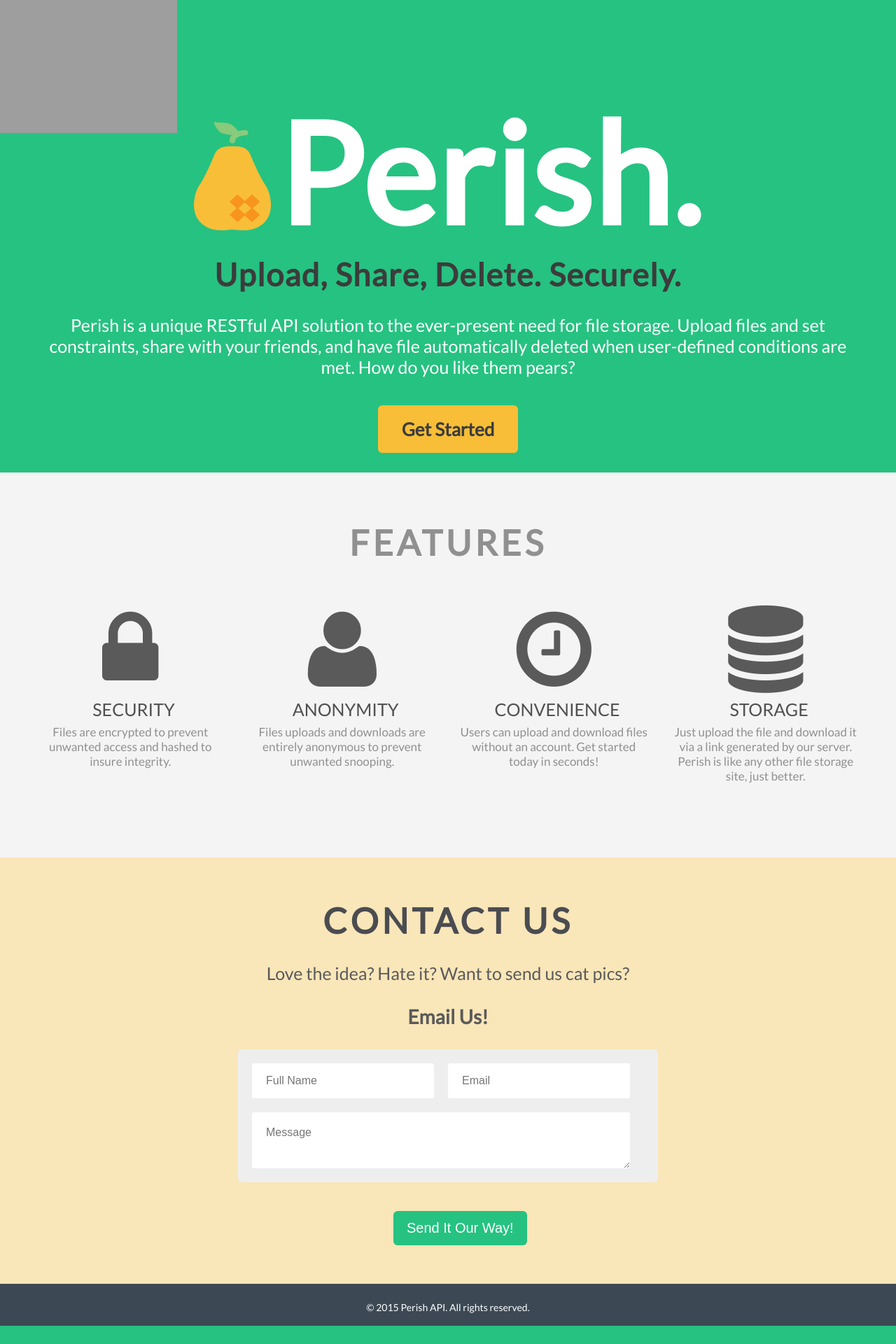
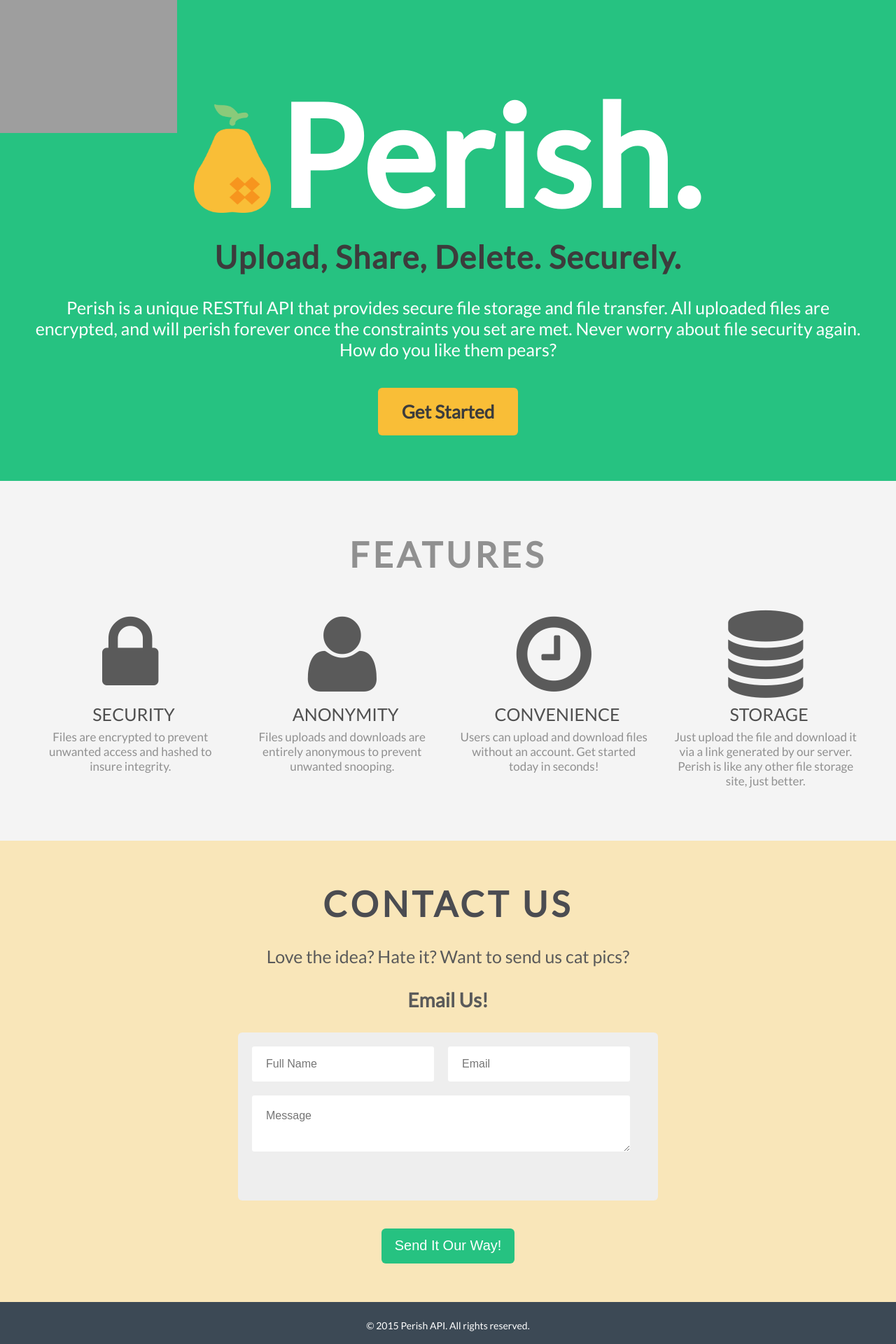
Before and after one commit to project-perish/perish, a Flask app: page / in a window 1280 px wide. Shown: the whole page at 70% size. Before the commit the page ends 1894 px from the top, so only its background shows below. Run offline with Flask 2, Linux system fonts and the light colour scheme; some libraries are stand-ins or nearby versions; grey boxes are pictures that could not be loaded.

Commit message:
fixed responsiveness, minor changes to content padding and margins

```diff
--- a/app/static/css/main.css
+++ b/app/static/css/main.css
@@ -89,15 +89,13 @@ body > section {
 ----------------------------------------------- */
 section.header {
   background-color: #26C281;
-  width: 100%;
-  position: relative;
-  height: 675px; }
+  width: 100%; }
 
 .brand-wrapper {
   position: relative;
   padding: 0px 45px;
-  padding-top: 75px;
-  padding-bottom: 25px; }
+  padding-top: 100px;
+  padding-bottom: 50px; }
 
 .brand {
   font-size: 200px;
@@ -147,14 +145,12 @@ section.header {
 /* = features
 ----------------------------------------------- */
 .features {
-  height: 550px;
   background-color: #f4f4f4; }
 
 .features-wrapper {
-  padding: 0px 50px; }
+  padding: 75px 50px; }
   .features-wrapper .features-header {
-    margin-bottom: 60px;
-    margin-top: 20px; }
+    padding-bottom: 50px; }
   .features-wrapper .features-label {
     color: 505050;
     padding: 7.5px 0px; }
@@ -166,8 +162,7 @@ section.header {
 section.contact {
   background-color: rgba(253, 227, 167, 0.75);
   padding-top: 60px;
-  padding-bottom: 125px;
-  position: relative; }
+  padding-bottom: 125px; }
 
 section.contact h2 {
   color: #4b4c51;
@@ -224,20 +219,20 @@ section.contact textarea {
   border: none;
   color: white;
   font-size: 20px;
-  margin: 10px auto;
   border-radius: 6px;
   padding: 10px 19px;
   line-height: 1.471;
   border-radius: 6px;
-  position: absolute;
-  bottom: -100px;
+  position: relative;
+  top: 100px;
+  margin: 0px auto;
   -webkit-transition: background-color 0.3s ease;
   -moz-transition: background-color 0.3s ease;
-  transition: background-color 0.3s ease;
-  left: 37%; }
+  transition: background-color 0.3s ease; }
 
 .buttonwrapper {
-  text-align: center; }
+  text-align: center;
+  margin: 0px auto; }
 
 section.contact button:hover {
   background-color: #75E4B3; }
--- a/app/static/css/scss/custom/_main.scss
+++ b/app/static/css/scss/custom/_main.scss
@@ -120,15 +120,13 @@ body > section {
 section.header {
 background-color: $intro-color;
 width: 100%;
-position: relative;
-height: 675px;
 }
 
 .brand-wrapper {
   position: relative;
   padding: 0px 45px;
-  padding-top:75px;
-  padding-bottom:25px;
+  padding-top:100px;
+  padding-bottom:50px;
 }
 
 .brand{
@@ -190,16 +188,14 @@ height: 675px;
 /* = features
 ----------------------------------------------- */
 .features{
-  height:550px;
   background-color: $features-color;
 }
 
 .features-wrapper{
- padding: 0px 50px;
+ padding: 75px 50px;
 
   .features-header{
-    margin-bottom: 60px;
-    margin-top: 20px;
+    padding-bottom: 50px;
   }
 
   .features-label{
@@ -217,7 +213,6 @@ section.contact {
   background-color:$contact-color;
   padding-top: 60px;
   padding-bottom: 125px;
-  position:relative;
 }
 
 section.contact h2 {
@@ -281,21 +276,21 @@ background-clip: padding-box;
 border: none;
 color: white;
 font-size: 20px;
-margin:10px auto;
 border-radius: 6px;
 padding: 10px 19px;
 line-height: 1.471;
 border-radius: 6px;
-position: absolute;
-bottom: -100px;
+position: relative;
+top: 100px;
+margin: 0px auto;
 -webkit-transition: background-color 0.3s ease;
 -moz-transition: background-color 0.3s ease;
 transition: background-color 0.3s ease;
-left:37%;
 }
 
 .buttonwrapper{
   text-align:center;
+  margin: 0px auto;
 }
 
 section.contact button:hover {
--- a/app/templates/index.html
+++ b/app/templates/index.html
@@ -33,6 +33,7 @@
 
 	<body>
 		<a href="https://github.com/project-perish"><img style="position: absolute; top: 0; left: 0; border: 0;height:190px;z-index:1;" src="https://camo.githubusercontent.com/c6625ac1f3ee0a12250227cf83ce904423abf351/68747470733a2f2f73332e616d617a6f6e6177732e636f6d2f6769746875622f726962626f6e732f666f726b6d655f6c6566745f677261795f3664366436642e706e67" alt="Fork me on GitHub" data-canonical-src="https://s3.amazonaws.com/github/ribbons/forkme_left_gray_6d6d6d.png"></a>
+		<div class="fluid-container">
 			<section class="header">
 				<div class="brand-wrapper">
 					<h1>
@@ -40,43 +41,46 @@
 						<em class="brand">Perish.</em>
 					</h1>
 					<h1>Upload, Share, Delete. Securely. </h1>
-				<p class="desc"> Perish is a unique RESTful API solution to the ever-present need for file storage. Upload files and set constraints, share with your friends, and have file automatically deleted when user-defined conditions are met. How do you like them pears?
+					<p class="desc"> Perish is a unique RESTful API that provides secure file storage and file transfer. All uploaded files are encrypted, and will perish forever once the constraints you set are met. Never worry about file security again. How do you like them pears?
 					</p>
 					<div class="try-me">
 						<a href="http://docs.perish.apiary.io" target="_blank"><strong>Get Started</strong></a>
 					</div>
 				</div>
 			</section>
+		</div>
 
+		<div class="fluid-container">
 			<section id="features" class="features">
-		<div class="containers">
 				<div class="features-wrapper">
 					<h2 class="features-header">FEATURES</h2>
 					<div class="row">
-						<div class="col-lg-3 col-md-3 col-sm-3 col-xs-12">
+						<div class="col-lg-3 col-md-3 col-sm-12 col-xs-12">
 							<h6><i class="fa fa-lock"></i></h6>
 							<h6 class="features-label">&nbsp;&nbsp;SECURITY</h6>
 							<p class="features-desc">Files are encrypted to prevent unwanted access and hashed to insure integrity.</p>
 						</div>
-						<div class="col-lg-3 col-md-3 col-sm-3 col-xs-12">
+						<div class="col-lg-3 col-md-3 col-sm-12 col-xs-12">
 							<h6><i class="fa fa-user"></i></h6>
 							<h6 class="features-label">&nbsp;&nbsp;ANONYMITY</h6>
 							<p class="features-desc">Files uploads and downloads are entirely anonymous to prevent unwanted snooping.</p>
 						</div>
-						<div class="col-lg-3 col-md-3 col-sm-3 col-xs-12">
+						<div class="col-lg-3 col-md-3 col-sm-12 col-xs-12">
 							<h6><i class="fa fa-clock-o"></i></h6>
 							<h6 class="features-label">&nbsp;&nbsp;CONVENIENCE</h6>
 							<p class="features-desc">Users can upload and download files without an account. Get started today in seconds!</p>
 						</div>
-						<div class="col-lg-3 col-md-3 col-sm-3 col-xs-12">
+						<div class="col-lg-3 col-md-3 col-sm-12 col-xs-12">
 							<h6><i class="fa fa-database"></i></h6>
 							<h6 class="features-label">&nbsp;&nbsp;STORAGE</h6>
 							<p class="features-desc">Just upload the file and download it via a link generated by our server. Perish is like any other file storage site, just better.</p>
 						</div>
 					</div>
 				</div>
+			</section>
 		</div>
-		</section>
+
+		<div class="fluid-container">
 			<section id="contact" class="contact">
 				<h2>Contact Us</h2>
 				<h6>Love the idea? Hate it? Want to send us cat pics?<br/><br/>
@@ -90,6 +94,7 @@
 					</div>
 				</form>
 			</section>
+		</div>
 	</body>
 
 	<footer>
```
Also changed, not shown: 1 other file. Lines whose indentation alone changed are shown as unchanged.
